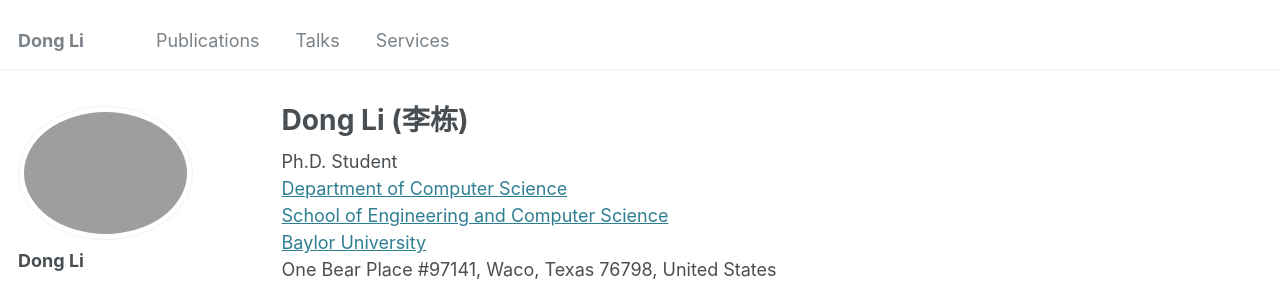
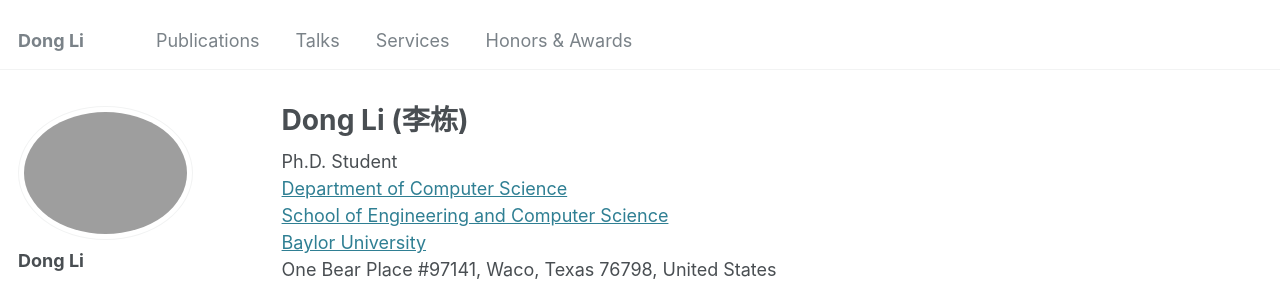
Before and after one commit to TurkeyWatanabe/dongli, a Jekyll site: the page built from _pages/about.md, in a window 1280 px wide. Shown: the top 281 px of the page. Built offline with Jekyll 4.4.1, drawn with Linux system fonts in a browser that asks for light colours; some web fonts are replaced.

Commit message:
Update navigation.yml

```diff
--- a/_data/navigation.yml
+++ b/_data/navigation.yml
@@ -28,3 +28,5 @@ main:
 
   # - title: "Guide"
   #   url: /markdown/
+  - title: "Honors & Awards"
+    url: /Honors/
```
